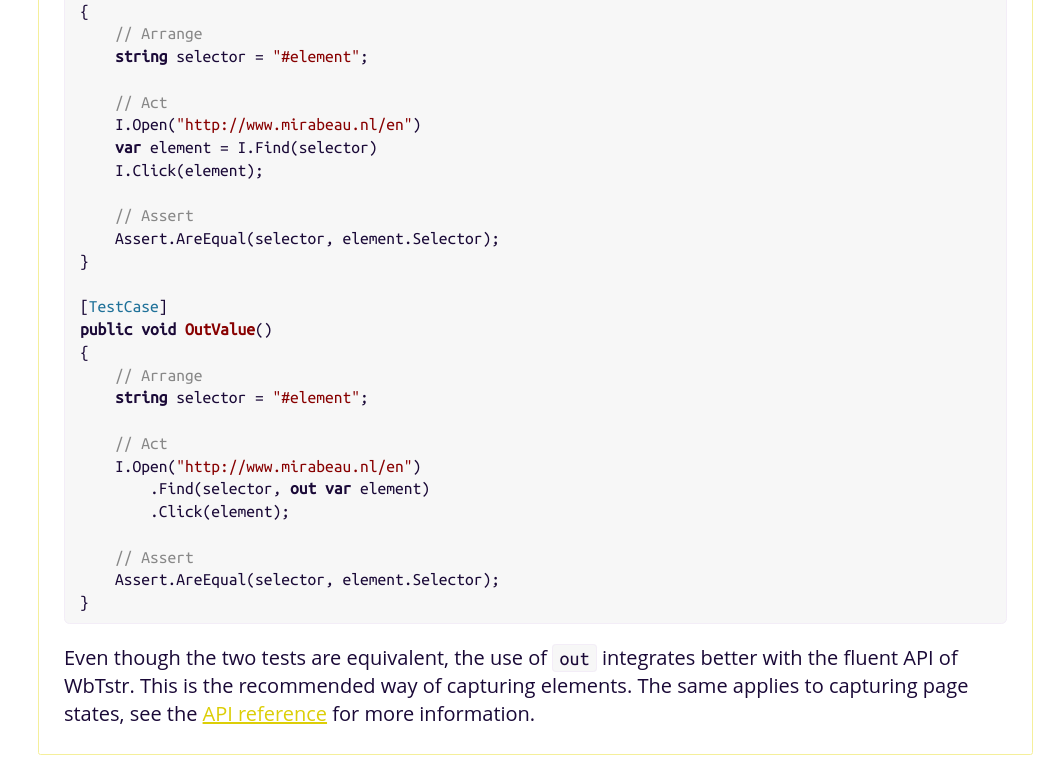
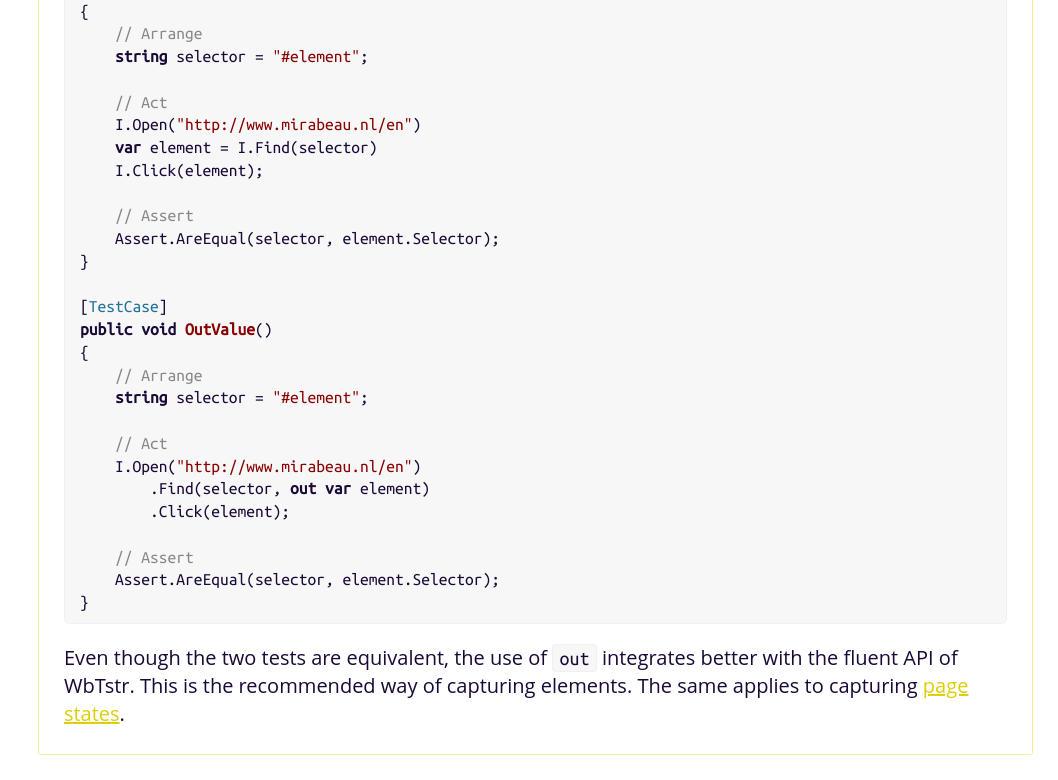
Before and after one commit to WbTstr/wbtstr.github.io, a website: page guide.html in a window 1280 px wide. Shown: the part 2226-3006 px from the top of the page, without its empty margins (222-1280 px from the left). Drawn offline with Linux system fonts and the light colour scheme; a web font is replaced by a local one.

Commit message:
Updated site content

```diff
--- a/guide.html
+++ b/guide.html
@@ -136,7 +136,7 @@ The <code>WebDriverScope</code> defines the scope of the WebDriver. In this case
     Assert.AreEqual(selector, element.Selector);
 }
 </code></pre>
-<p>Even though the two tests are equivalent, the use of <code>out</code> integrates better with the fluent API of WbTstr. This is the recommended way of capturing elements. The same applies to capturing page states, see the <a href="/api.html">API reference</a> for more information.</p>
+<p>Even though the two tests are equivalent, the use of <code>out</code> integrates better with the fluent API of WbTstr. This is the recommended way of capturing elements. The same applies to capturing <a href="/api.html#i-capturepage">page states</a>.</p>
 <!-- end -->
         </article>
     </main>
```
